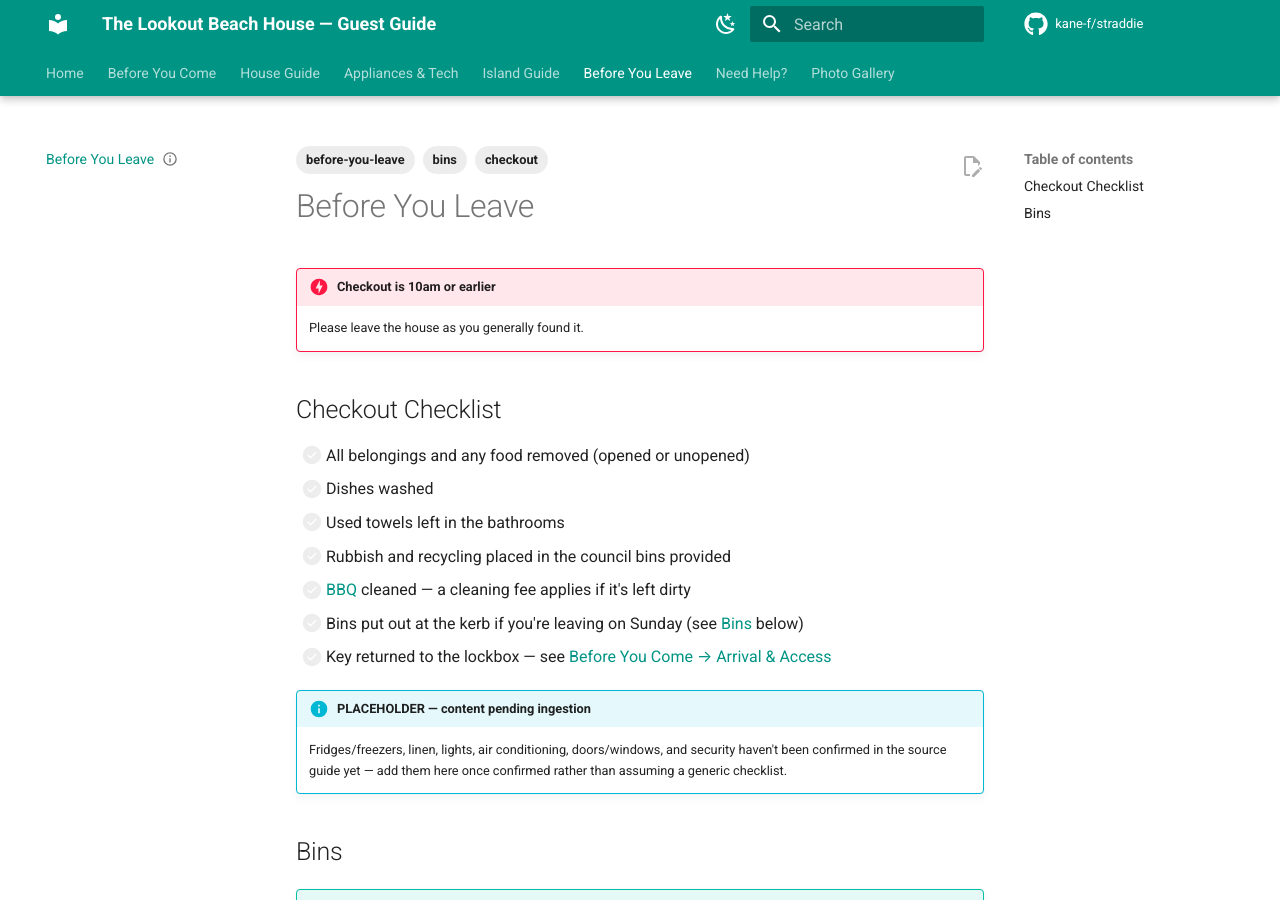
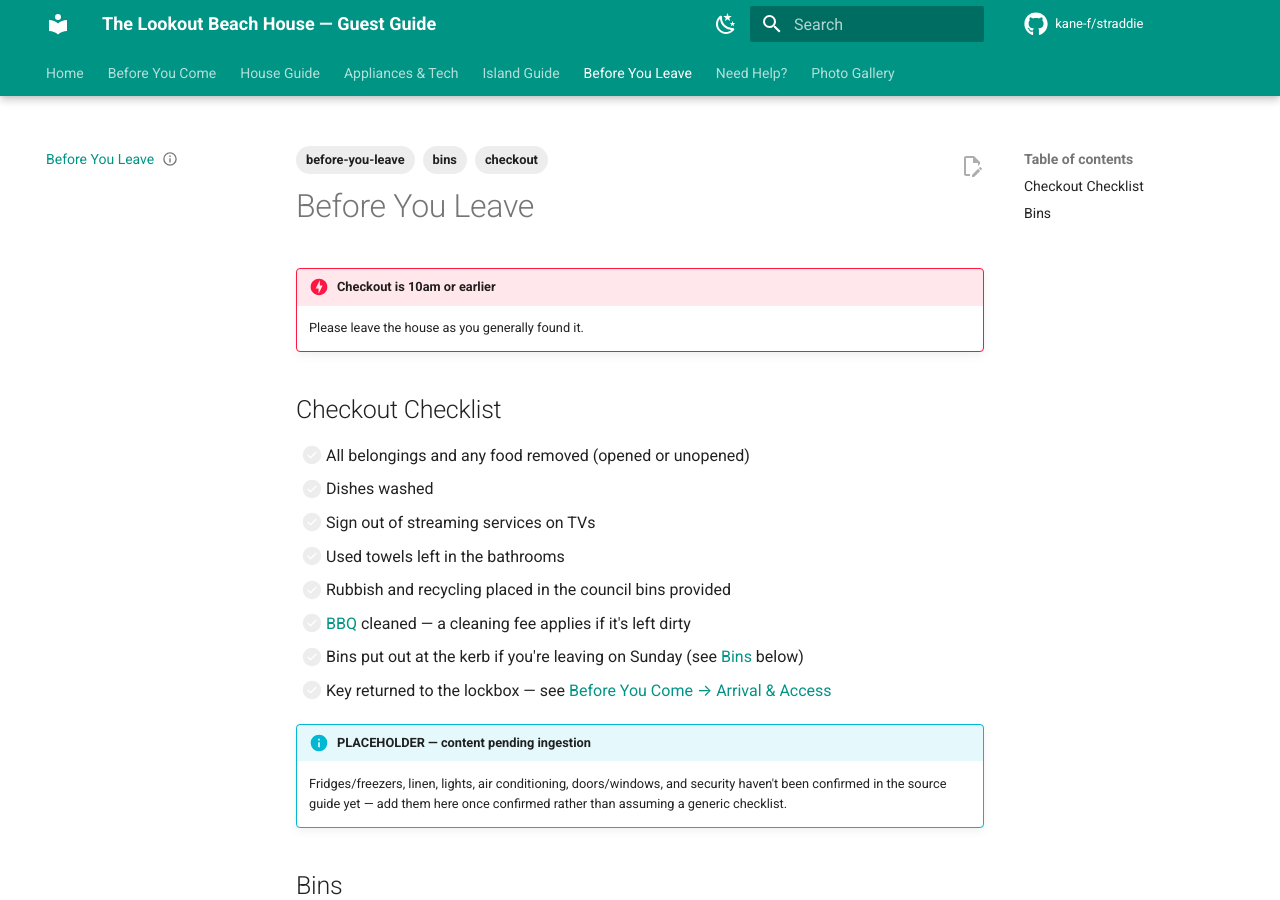
Before and after one commit to kane-f/straddie, an MkDocs documentation site: the page built from docs/before-you-leave/checkout.md, in a window 1280 px wide and 900 px high. Built offline with MkDocs 1.6.1 and Material for MkDocs 9.7.7, drawn with Linux system fonts in a browser that asks for light colours; comment, search, counter and statistics services are not loaded.

Commit message:
Update checkout.md

```diff
--- a/docs/before-you-leave/checkout.md
+++ b/docs/before-you-leave/checkout.md
@@ -17,6 +17,7 @@ status: review
 
 - [ ] All belongings and any food removed (opened or unopened)
 - [ ] Dishes washed
+- [ ] Sign out of streaming services on TVs
 - [ ] Used towels left in the bathrooms
 - [ ] Rubbish and recycling placed in the council bins provided
 - [ ] [BBQ](../appliances/bbq.md) cleaned — a cleaning fee applies if it's left dirty
```
